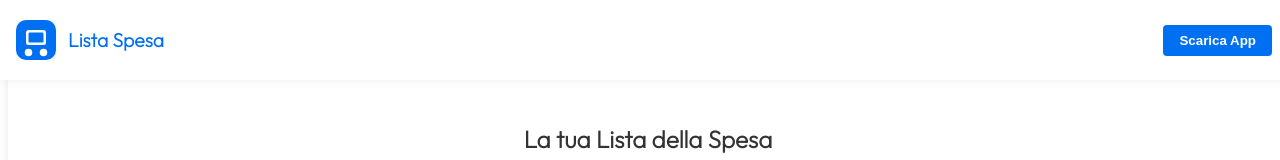
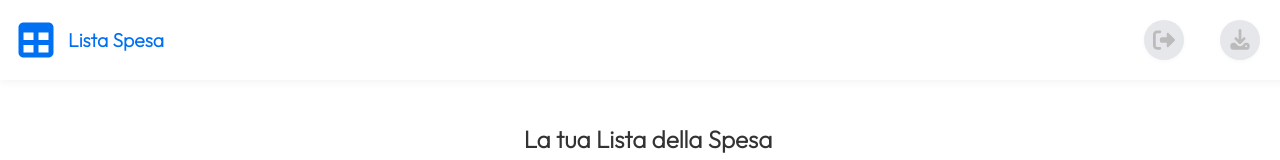
Before and after one commit to SerLegolas/listadellaspesa, a Next.js app: page / in a window 1280 px wide. Shown: the top 160 px of the page. Built offline with nearby package versions, Linux system fonts and the light colour scheme; no server answers; the database is empty; sample sign-in values are in the browser's storage.

Commit message:
Navbar: icone logout e download allineate a destra, stile condiviso

```diff
--- a/package.json
+++ b/package.json
@@ -9,12 +9,15 @@
     "lint": "eslint"
   },
   "dependencies": {
+    "@fortawesome/free-solid-svg-icons": "^7.2.0",
+    "@fortawesome/react-fontawesome": "^3.2.0",
     "@libsql/client": "^0.17.0",
     "next": "16.1.6",
     "react": "19.2.3",
     "react-dom": "19.2.3"
   },
   "devDependencies": {
+    "@types/react": "19.2.14",
     "eslint": "^9",
     "eslint-config-next": "16.1.6"
   }
--- /dev/null
+++ b/src/app/IconStyle.js
@@ -0,0 +1,21 @@
+// IconStyle.js - Stile condiviso per tutte le icone
+
+export const iconWrapperStyle = {
+  display: 'flex',
+  alignItems: 'center',
+  justifyContent: 'center',
+  width: 40,
+  height: 40,
+  borderRadius: '50%',
+  background: '#e5e7eb', // grigio medio
+  marginRight: 36,
+  cursor: 'pointer',
+  boxShadow: '0 1px 4px rgba(0,0,0,0.04)',
+  transition: 'transform 0.2s',
+};
+
+export const iconStyle = {
+  width: 22,
+  height: 22,
+  color: '#bbb', // grigio chiaro
+};
--- /dev/null
+++ b/src/app/icons.ts
@@ -0,0 +1,24 @@
+// File per definire le icone FontAwesome usate nel progetto
+// Aggiungi qui le icone che vuoi utilizzare, importandole da @fortawesome/free-solid-svg-icons
+// Esempio: import { faDatabase } from '@fortawesome/free-solid-svg-icons;
+
+import { faDatabase, faTable, faCog, faCheck, faTimes, faDownload, faEye, faSave, faTrash, faSearch, faLock, faLockOpen, faKey } from '@fortawesome/free-solid-svg-icons';
+import { faSignOutAlt } from '@fortawesome/free-solid-svg-icons';
+
+export const icons = {
+  database: faDatabase,
+  table: faTable,
+  settings: faCog,
+  check: faCheck,
+  times: faTimes,
+  download: faDownload,
+  eye: faEye,
+  save: faSave,
+  trash: faTrash,
+  search: faSearch,
+  lock: faLock,
+  lockOpen: faLockOpen,
+  key: faKey,
+  logout: faSignOutAlt,
+  // Aggiungi altre icone qui come necessario
+};
--- a/src/app/page.js
+++ b/src/app/page.js
@@ -1,5 +1,8 @@
 "use client";
 import React, { useState, useEffect } from 'react';
+import { FontAwesomeIcon } from '@fortawesome/react-fontawesome';
+import { icons } from './icons';
+import { iconWrapperStyle, iconStyle } from './IconStyle';
 import QRModal from './QRModal';
 import { useRouter } from 'next/navigation';
 import styles from './login/login.module.css';
@@ -68,7 +71,7 @@ export default function ListaSpesa() {
   };
 
   return (
-    <div style={{ minHeight: '100vh', background: '#f5f5f5', display: 'flex', flexDirection: 'column' }}>
+    <div style={{ minHeight: '100vh', background: '#f5f5f5', display: 'flex', flexDirection: 'column', overflow: 'hidden' }}>
       <nav style={{
         width: '100vw',
         background: '#fff',
@@ -84,21 +87,38 @@ export default function ListaSpesa() {
         height: '64px',
         minHeight: '64px'
       }}>
-        <div style={{ display: 'flex', alignItems: 'center' }}>
-          <img src="/icon.svg" alt="Logo Lista Spesa" style={{ width: 40, height: 40, marginRight: 12 }} />
+        <div style={{ display: 'flex', alignItems: 'center', flex: 1 }}>
+          <FontAwesomeIcon icon={icons.table} style={{ width: 40, height: 40, marginRight: 12, color: '#0070f3' }} />
           <span style={{ fontWeight: 600, fontSize: '1.2rem', color: '#0070f3' }}>Lista Spesa</span>
         </div>
         {!isStandalone && (
-          <button
-            onClick={() => setShowQR(true)}
-            style={{ padding: '8px 16px', background: '#0070f3', color: '#fff', border: 'none', borderRadius: 4, fontWeight: 600, marginRight: 24 }}
-          >
-            Scarica App
-          </button>
+          <div style={{ display: 'flex', alignItems: 'center' }}>
+            <span
+              onClick={() => {
+                localStorage.removeItem('user_token');
+                window.location.reload();
+              }}
+              style={iconWrapperStyle}
+              title="Logout"
+              onMouseEnter={e => e.currentTarget.style.transform = 'scale(1.15)'}
+              onMouseLeave={e => e.currentTarget.style.transform = 'scale(1)'}
+            >
+              <FontAwesomeIcon icon={icons.logout} style={iconStyle} />
+            </span>
+            <span
+              onClick={() => setShowQR(true)}
+              style={iconWrapperStyle}
+              title="Scarica App"
+              onMouseEnter={e => e.currentTarget.style.transform = 'scale(1.15)'}
+              onMouseLeave={e => e.currentTarget.style.transform = 'scale(1)'}
+            >
+              <FontAwesomeIcon icon={icons.download} style={iconStyle} />
+            </span>
+          </div>
         )}
       </nav>
       <QRModal show={showQR} onClose={() => setShowQR(false)} qrUrl="https://api.qrserver.com/v1/create-qr-code/?size=200x200&data=https://listadellaspesa-sigma.vercel.app/" />
-      <main style={{ flex: 1, width: '100vw', minHeight: '90vh', display: 'flex', justifyContent: 'center', alignItems: 'stretch', padding: 0, marginTop: '64px' }}>
+      <main style={{ flex: 1, width: '100vw', minHeight: '90vh', display: 'flex', justifyContent: 'center', alignItems: 'stretch', padding: 0, marginTop: '64px', overflowY: 'auto' }}>
         <section style={{ width: '100vw', minHeight: '90vh', margin: 0, display: 'flex', justifyContent: 'center', alignItems: 'stretch' }}>
           <div className={styles.form} style={{ gap: 24, width: '100vw', maxWidth: '100vw', minHeight: '90vh', height: '100%', display: 'flex', flexDirection: 'column', justifyContent: 'flex-start' }}>
             <h2>La tua Lista della Spesa</h2>
```
Also changed, not shown: tsconfig.json (added, +37 -0 lines), 1 other file (tests, documents, lock files or other folders).
